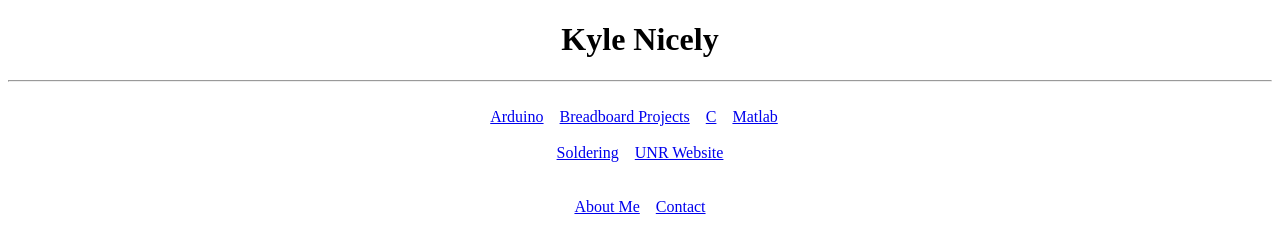
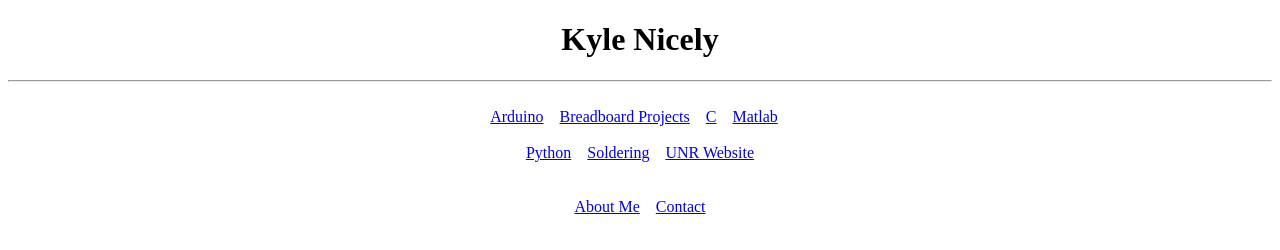
Before and after one commit to 1103-Nicely-Kyle/website, a plain HTML site: page public/index.html in a window 1280 px wide. Drawn offline with Linux system fonts and the light colour scheme.

Commit message:
commit ?

```diff
--- a/public/index.html
+++ b/public/index.html
@@ -31,7 +31,7 @@
       <br>
 
       <!--<a href="misc.html">Miscellaneous</a>&nbsp;&nbsp;&nbsp;-->
-      <!--<a href="python.html">Python</a>&nbsp;&nbsp;&nbsp;-->
+      <a href="https://github.com/1103-Nicely-Kyle/ee291">Python</a>&nbsp;&nbsp;&nbsp;
       <a href="soldering.html">Soldering</a>&nbsp;&nbsp;&nbsp;
       <a href="https://www.unr.edu/">UNR Website</a>
       <br>
```
